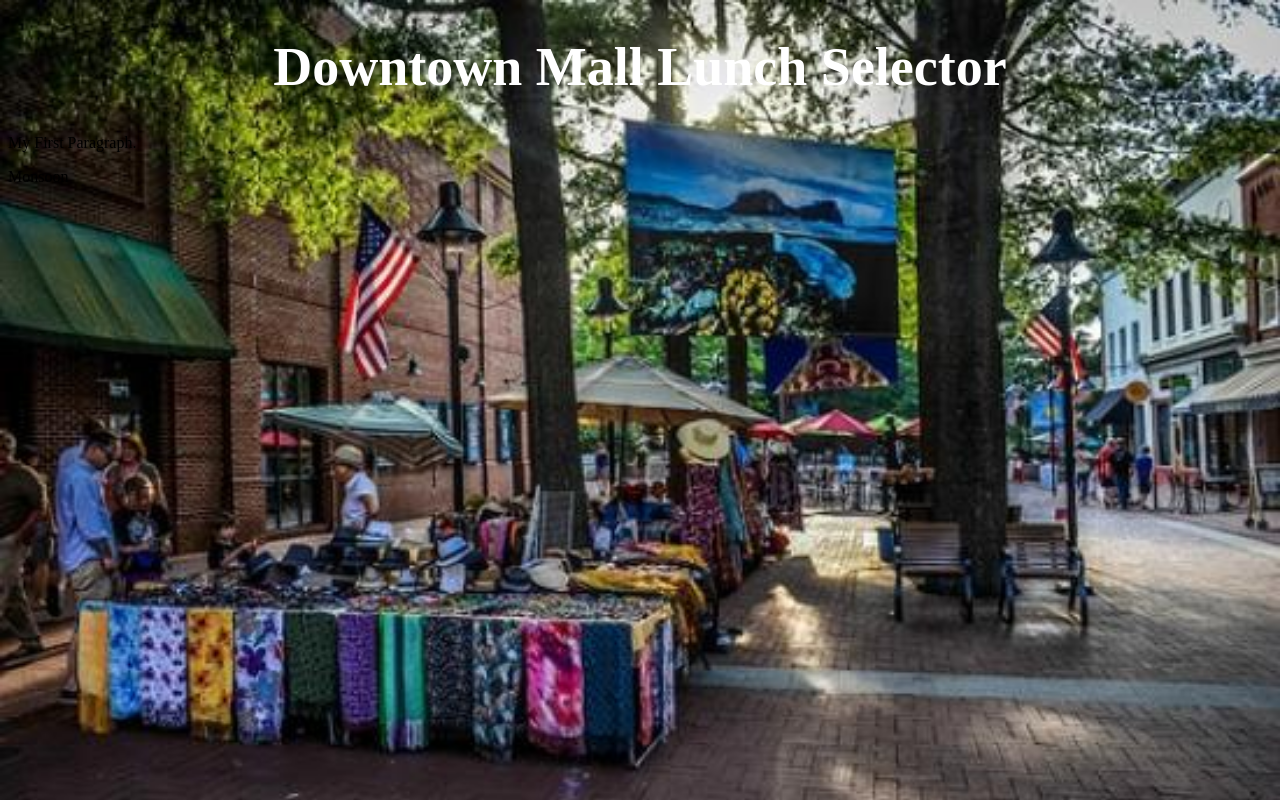
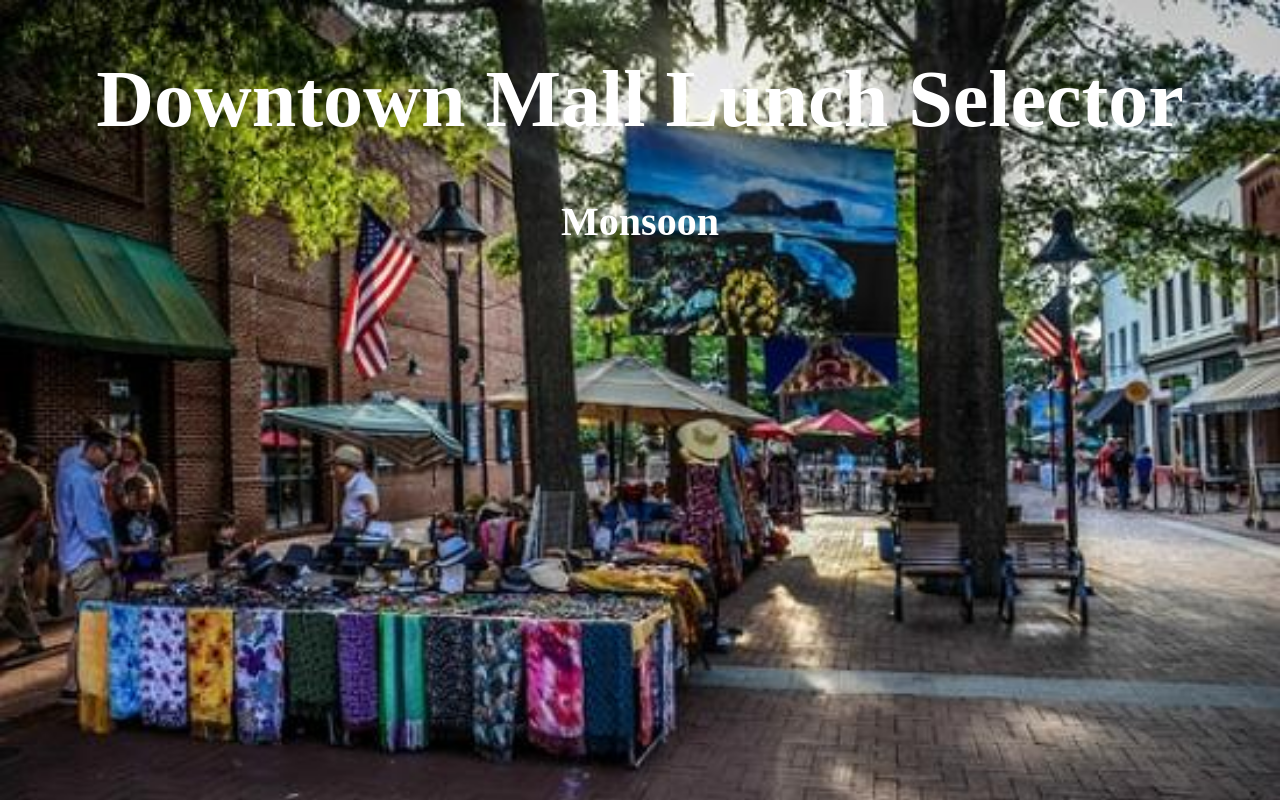
Before and after one commit to susannahcodes/-deprecated-old-github-pages-site, a plain HTML site: page index.html in a window 1280 px wide. Drawn offline with Linux system fonts and the light colour scheme.

Commit message:
Update index.html

```diff
--- a/index.html
+++ b/index.html
@@ -9,14 +9,20 @@
   h1 {
    text-align: center;
    color: white;
-   font-size: 337.5%;
+   font-size:  500.5%;
+   font: open-sans;
+  }
+  h2 {
+   text-align: center;
+   color: white;
+   font-size: 250%;
    font: open-sans;
   }
   </style>
 
 
 <h1>Downtown Mall Lunch Selector</h1>
-<p>My First Paragraph.</p>
+<h2>
 
 <p id="demo"></p>
 
@@ -39,6 +45,6 @@ document.getElementById("demo").innerHTML = restaurants.sample();
 
 
 </script>
-
+ </h2>
 </body>
 </html>
```
